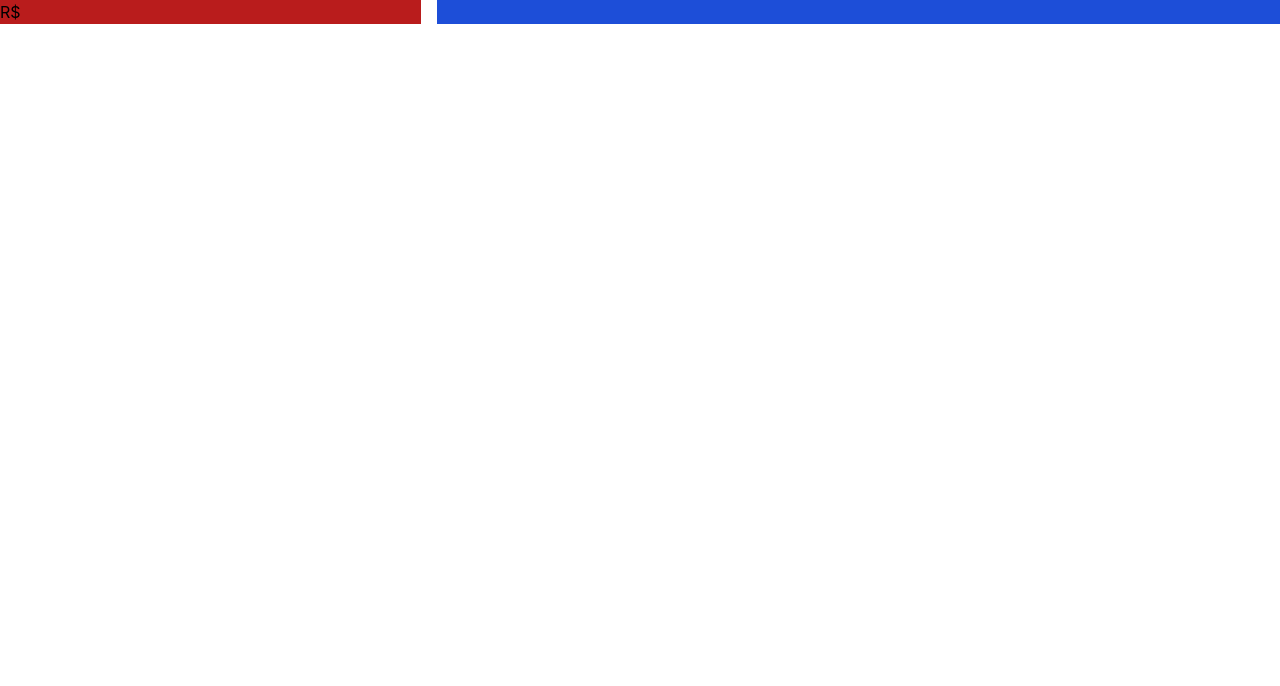
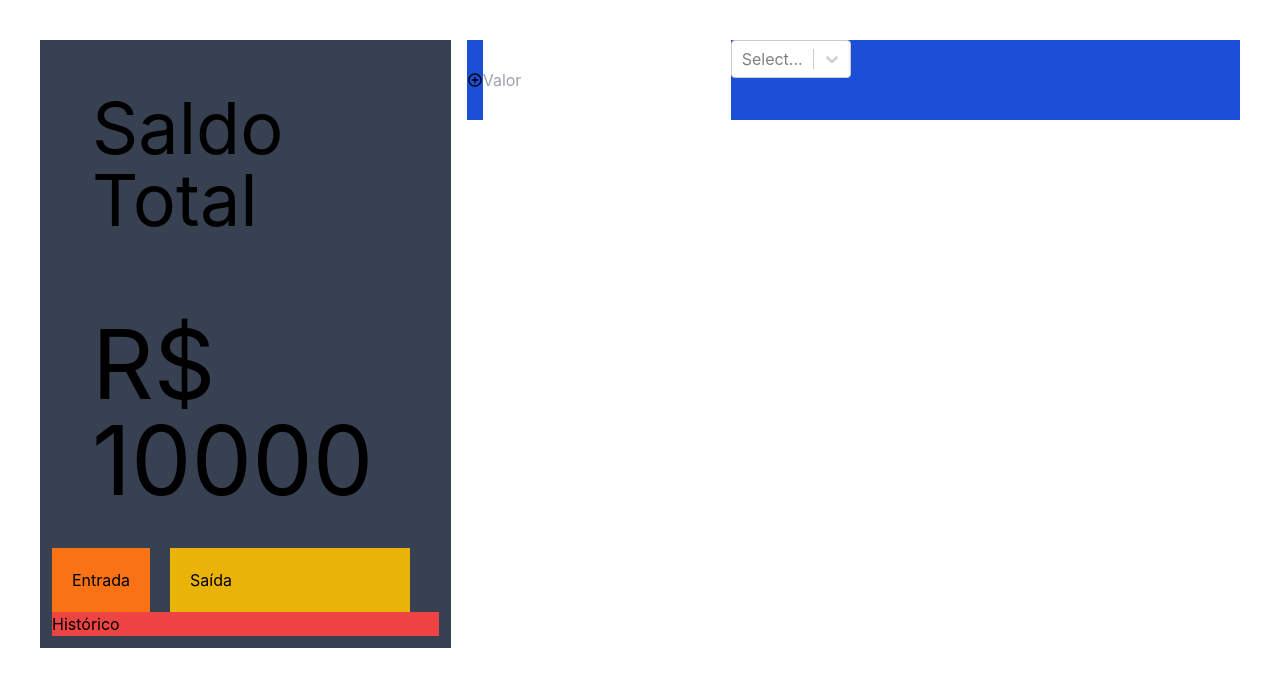
Before and after one commit to Sady09/meu-gasto, a React (Create React App) app: page / in a window 1280 px wide. Shown: the top 686 px of the page. Built offline with nearby package versions, Linux system fonts and the light colour scheme.

Commit message:
v1.2.0 - Add ajustes no tamanho das divs

```diff
--- a/package.json
+++ b/package.json
@@ -10,6 +10,7 @@
     "react-dom": "^18.3.1",
     "react-icons": "^5.2.1",
     "react-scripts": "5.0.1",
+    "react-select": "^5.8.0",
     "web-vitals": "^2.1.4"
   },
   "scripts": {
--- a/src/pages/Home/Home.jsx
+++ b/src/pages/Home/Home.jsx
@@ -1,22 +1,40 @@
 import React from "react";
+import Select from "react-select";
+import { MdAddCircleOutline } from "react-icons/md";
 
 function Home() {
+  const options = [
+    { value: "adicionar", label: "Adicionar" },
+    { value: "subtrair", label: "Subtrair" },
+  ];
+  const valorTotal = 10000;
   return (
-    <div className="flex gap-4">
-      <div className="flex flex-1 bg-red-700">
+    <div className="flex gap-4 p-10">
+      <div className="flex flex-1 flex-col p-3 bg-gray-700 ">
         {/* Primeiro quadrado */}
-        <div className="flex">
-          <span>R$</span>
-        </div>
+        <div className="flex text-7xl p-10">Saldo Total</div>
+        <div className="flex text-8xl justify-center p-10">{`R$ ${valorTotal}`}</div>
         {/* Segundo quadrado com 2 quadradinhos */}
-        <div className="flex">
-          <div className="flex"></div>
-          <div className="flex"></div>
+        <div className="flex flex-row gap-5">
+          <div className="flex p-5 bg-orange-500">Entrada</div>
+          <div className="flex flex-1 max-w-60 p-5  bg-yellow-500">Saída</div>
         </div>
         {/* Ultimo quadrado */}
-        <div className="flex"></div>
+        <div className="flex bg-red-500">Histórico</div>
       </div>
-      <div className="flex flex-[2_2_0%] bg-blue-700"></div>
+      <div className="flex flex-[2_2_0%] bg-blue-700 max-h-20">
+        {/* Input para insercao dos dados */}
+        <button type="button">
+          <MdAddCircleOutline />
+        </button>
+        <input
+          type="text"
+          placeholder="Valor"
+          name="novoValor"
+          id="novoValor"
+        />
+        <Select options={options}></Select>
+      </div>
     </div>
   );
 }
```
Also changed, not shown: 1 other file (tests, documents, lock files or other folders).
